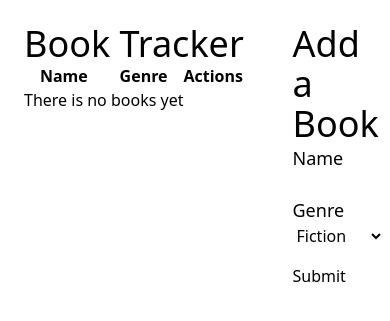
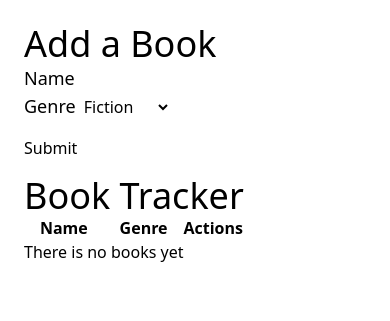
Before and after one commit to H3NZPLAYZ/Bookstore-Crud-Udemy, a Django app: page / in a window 390 px wide; the page is wider, and only the part inside the window is pictured. Shown: the part 28-349 px from the top of that part. Run offline with Django 4.2, Linux system fonts and the light colour scheme; the visitor is signed in with stand-in values (Sample User, id 1); data that the repository does not hold is empty; some libraries are stand-ins or nearby versions.

Commit message:
Chapter 39

```diff
--- a/core/templates/index.html
+++ b/core/templates/index.html
@@ -5,7 +5,7 @@
 <div class="flex justify-center items-center" id="container">
     <div class="bg-white p-6 rounded-lg w-full lg:w-3/4 grid grid-cols-4 gap-4">
 
-        <div class="col-span-3">
+        <div class="col-span-4 lg:col-span-3 order-2 lg:order-1">
             <h1 class="text-4xl">Book Tracker</h1>
 
             <table id="book-table" class="table table-zebra">
@@ -32,7 +32,7 @@
                 </tbody>
               </table>
         </div>
-        <div class="col-span-1">
+        <div class="col-span-4 lg:col-span-1 order-1 lg:order-2">
             <h1 class="text-4xl">Add a Book</h1>
             <div id="book-form-container">
                 {% include 'partials/book-form.html' %}
```
